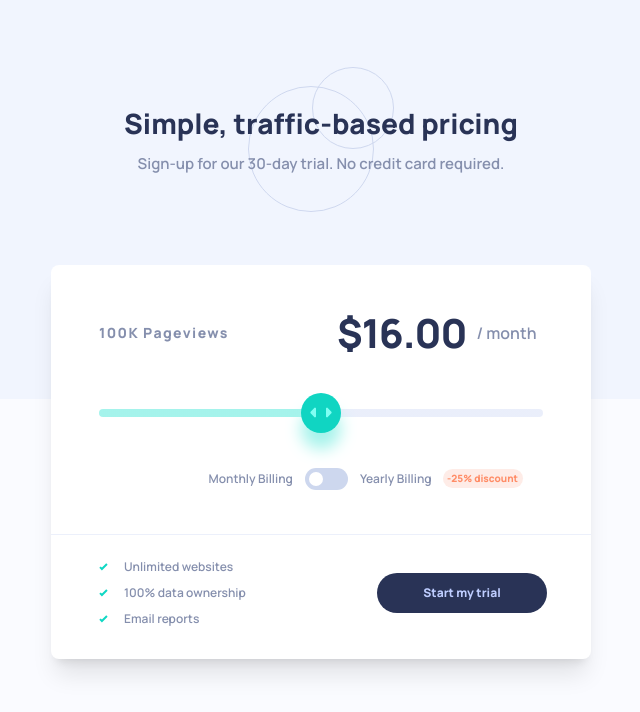
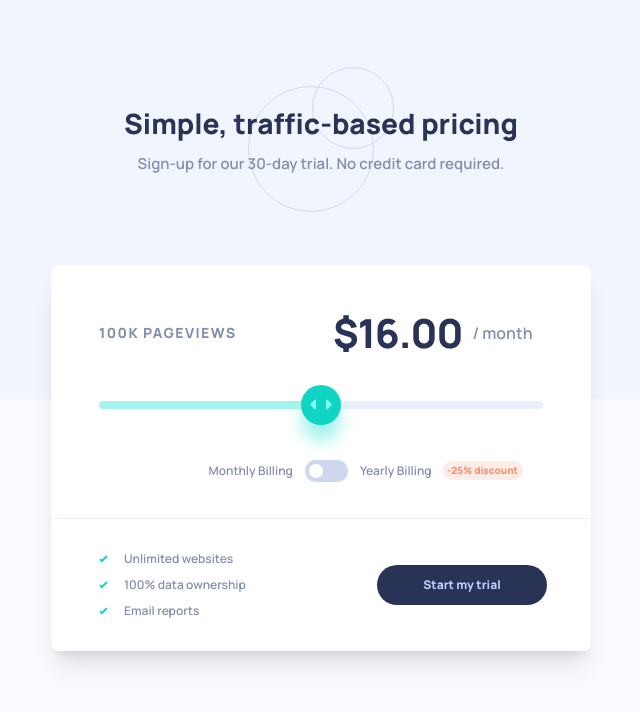
Before and after one commit to GrzywN/interactive-pricing-component-main, a React (Vite) app: page / in a window 1280 px wide. Shown: the top 712 px of the page, without its empty margins (319-959 px from the left). Built offline with nearby package versions, Linux system fonts and the light colour scheme.

Commit message:
add some design fixes

```diff
--- a/src/components/Pricing/Billing.jsx
+++ b/src/components/Pricing/Billing.jsx
@@ -1,14 +1,14 @@
 import PropTypes from "prop-types";
-import BillingText from "./BillingText";
+import PricingText from "./PricingText";
 import Badge from "./Badge";
 import Switch from "./Switch";
 
 function Billing({ onChange, isYearly }) {
   return (
     <>
-      <BillingText>Monthly Billing</BillingText>
+      <PricingText>Monthly Billing</PricingText>
       <Switch isYearly={isYearly} onChange={onChange} domId="billing" />
-      <BillingText>Yearly Billing</BillingText>
+      <PricingText>Yearly Billing</PricingText>
       <Badge />
     </>
   );
--- a/src/components/Pricing/Card.jsx
+++ b/src/components/Pricing/Card.jsx
@@ -6,7 +6,7 @@ import PageViews from "./PageViews";
 import Slider from "./Slider";
 import PricePerMonth from "./PricePerMonth";
 import Billing from "./Billing";
-import BillingText from "./BillingText";
+import PricingText from "./PricingText";
 
 function Card() {
   const [pricing, setPricing] = useState({
@@ -92,7 +92,7 @@ function Card() {
 
   return (
     <div className="mx-auto max-w-[33.75rem] rounded-lg bg-White shadow-xl">
-      <div className="flex flex-col items-center justify-center px-6 pt-[2.125rem] sm:grid sm:grid-cols-2 sm:grid-rows-3 sm:gap-8 sm:px-12 sm:pt-10">
+      <div className="flex flex-col items-center justify-center px-6 pt-[2.125rem] sm:grid sm:grid-cols-2 sm:grid-rows-3 sm:gap-6 sm:px-12 sm:pt-10">
         <div className="mb-[1.5625rem] sm:order-[-2] sm:mb-0">
           <PageViews pageViews={pricing.pageviews} />
         </div>
@@ -107,24 +107,24 @@ function Card() {
             ).toFixed(2)}`}
           />
         </div>
-        <div className="relative col-span-full mx-auto mb-[2.375rem] flex w-[14.0625rem] items-center gap-3 sm:mt-[-3.5rem] sm:mb-0">
+        <div className="relative col-span-full mx-auto mb-[2.375rem] flex w-[14.0625rem] items-center gap-3 sm:mt-[-2.5rem] sm:mb-0">
           <Billing onChange={handleSwitchChange} isYearly={pricing.isYearly} />
         </div>
       </div>
       <Divider />
-      <div className="flex flex-col items-center justify-between gap-8 pt-6 pb-8 sm:flex-row sm:pl-12 sm:pr-11">
+      <div className="flex flex-col items-center justify-between gap-8 pt-6 pb-8 sm:flex-row sm:pl-12 sm:pr-11 sm:pt-8">
         <ul className="grid gap-[0.625rem]">
           <li className="flex items-center gap-4">
             <CheckIcon />
-            <BillingText>Unlimited websites</BillingText>
+            <PricingText>Unlimited websites</PricingText>
           </li>
           <li className="flex items-center gap-4">
             <CheckIcon />
-            <BillingText>100% data ownership</BillingText>
+            <PricingText>100% data ownership</PricingText>
           </li>
           <li className="flex items-center gap-4">
             <CheckIcon />
-            <BillingText>Email reports</BillingText>
+            <PricingText>Email reports</PricingText>
           </li>
         </ul>
         <Button>Start my trial</Button>
--- a/src/components/Pricing/PageViews.jsx
+++ b/src/components/Pricing/PageViews.jsx
@@ -2,8 +2,8 @@ import PropTypes from "prop-types";
 
 function PageViews({ pageViews }) {
   return (
-    <p className="text-xs font-extrabold tracking-widest text-GrayishBlue md:text-[0.875rem] md:leading-[1.1875rem]">
-      {pageViews} Pageviews
+    <p className="text-xs font-extrabold capitalize tracking-widest text-GrayishBlue md:text-[0.875rem] md:leading-[1.1875rem]">
+      {pageViews} PAGEVIEWS
     </p>
   );
 }
--- a/src/components/Pricing/BillingText.jsx
+++ b/src/components/Pricing/PricingText.jsx
@@ -1,6 +1,6 @@
 import PropTypes from "prop-types";
 
-function BillingText({ children }) {
+function PricingText({ children }) {
   return (
     <p className="text-xs font-semibold tracking-normal text-GrayishBlue">
       {children}
@@ -8,8 +8,8 @@ function BillingText({ children }) {
   );
 }
 
-BillingText.propTypes = {
+PricingText.propTypes = {
   children: PropTypes.string.isRequired,
 };
 
-export default BillingText;
+export default PricingText;
```
Also changed, not shown: .eslintrc.js.
